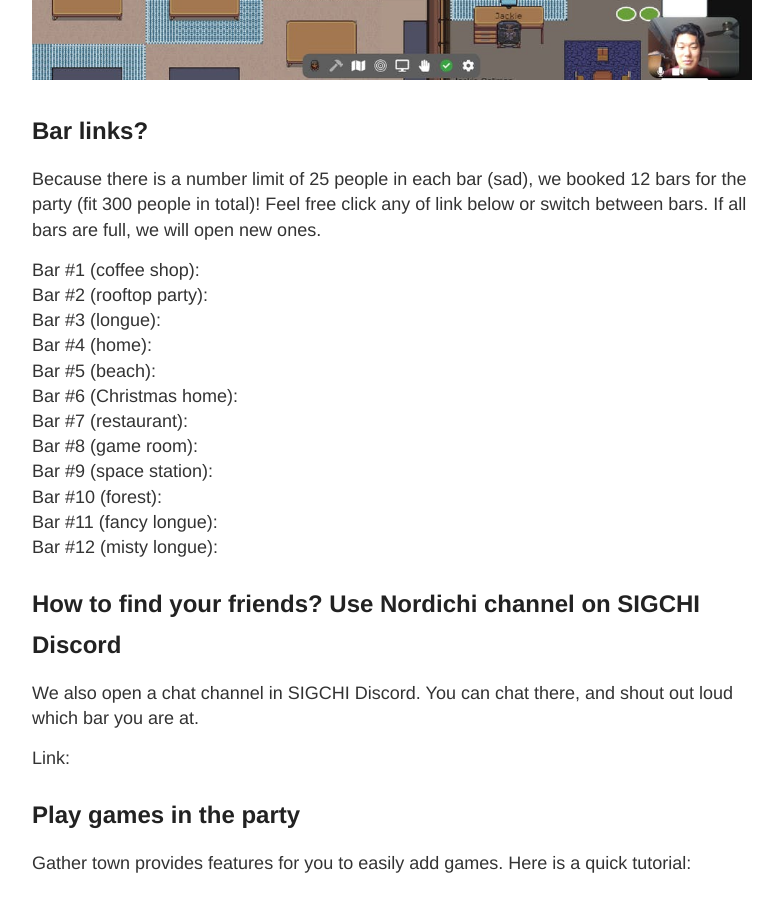
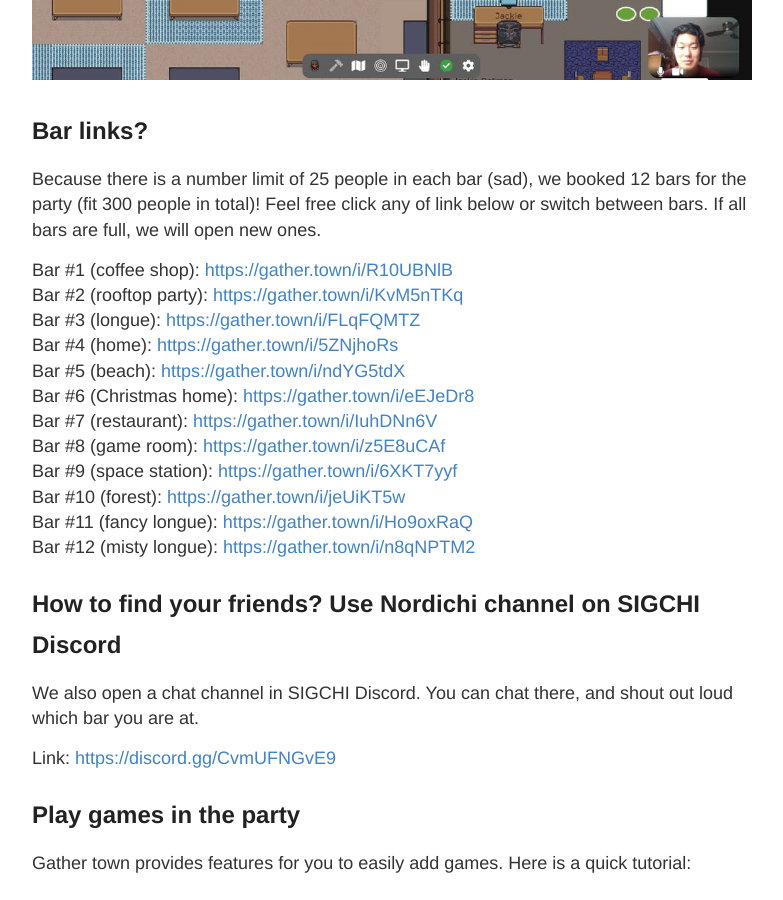
Before and after one commit to nordichi/nordichi.github.io, a Jekyll site: the page built from _posts/2021-5-10-Hello.md, in a window 1280 px wide and 900 px high, scrolled down 1043 px. Shown: the whole window, without its empty margins (248-1031 px from the left). Built offline with Jekyll 4.4.1, drawn with Linux system fonts in a browser that asks for light colours; some of the changed lines change nothing that is shown.

Commit message:
change theme

```diff
--- a/_posts/2021-5-10-Hello.md
+++ b/_posts/2021-5-10-Hello.md
@@ -23,24 +23,24 @@
 Because there is a number limit of 25 people in each bar (sad), we booked 12 bars for the party (fit 300 people in total)!
 Feel free click any of link below or switch between bars. If all bars are full, we will open new ones.
 
-Bar #1 (coffee shop): <br/>
-Bar #2 (rooftop party): <br/>
-Bar #3 (longue):  <br/>
-Bar #4 (home): <br/>
-Bar #5 (beach): <br/>
-Bar #6 (Christmas home): <br/>
-Bar #7 (restaurant): <br/>
-Bar #8 (game room): <br/>
-Bar #9 (space station): <br/>
-Bar #10 (forest): <br/>
-Bar #11 (fancy longue): <br/>
-Bar #12 (misty longue): <br/>
+Bar #1 (coffee shop): [https://gather.town/i/R10UBNlB](https://gather.town/i/R10UBNlB)<br/>
+Bar #2 (rooftop party): [https://gather.town/i/KvM5nTKq](https://gather.town/i/KvM5nTKq)<br/>
+Bar #3 (longue):  [https://gather.town/i/FLqFQMTZ](https://gather.town/i/FLqFQMTZ)<br/>
+Bar #4 (home): [https://gather.town/i/5ZNjhoRs](https://gather.town/i/5ZNjhoRs)<br/>
+Bar #5 (beach): [https://gather.town/i/ndYG5tdX](https://gather.town/i/ndYG5tdX)<br/>
+Bar #6 (Christmas home): [https://gather.town/i/eEJeDr8](https://gather.town/i/eEJeDr8)<br/>
+Bar #7 (restaurant): [https://gather.town/i/IuhDNn6V](https://gather.town/i/IuhDNn6V)<br/>
+Bar #8 (game room): [https://gather.town/i/z5E8uCAf](https://gather.town/i/z5E8uCAf])<br/>
+Bar #9 (space station): [https://gather.town/i/6XKT7yyf](https://gather.town/i/6XKT7yyf)<br/>
+Bar #10 (forest): [https://gather.town/i/jeUiKT5w](https://gather.town/i/jeUiKT5w)<br/>
+Bar #11 (fancy longue): [https://gather.town/i/Ho9oxRaQ](https://gather.town/i/Ho9oxRaQ)<br/>
+Bar #12 (misty longue): [https://gather.town/i/n8qNPTM2](https://gather.town/i/n8qNPTM2)<br/>
 
 ## How to find your friends? Use Nordichi channel on SIGCHI Discord
 
 We also open a chat channel in SIGCHI Discord. You can chat there, and shout out loud which bar you are at.
 
-Link:
+Link: [https://discord.gg/CvmUFNGvE9](https://discord.gg/CvmUFNGvE9)
 
 ## Play games in the party
 
```
